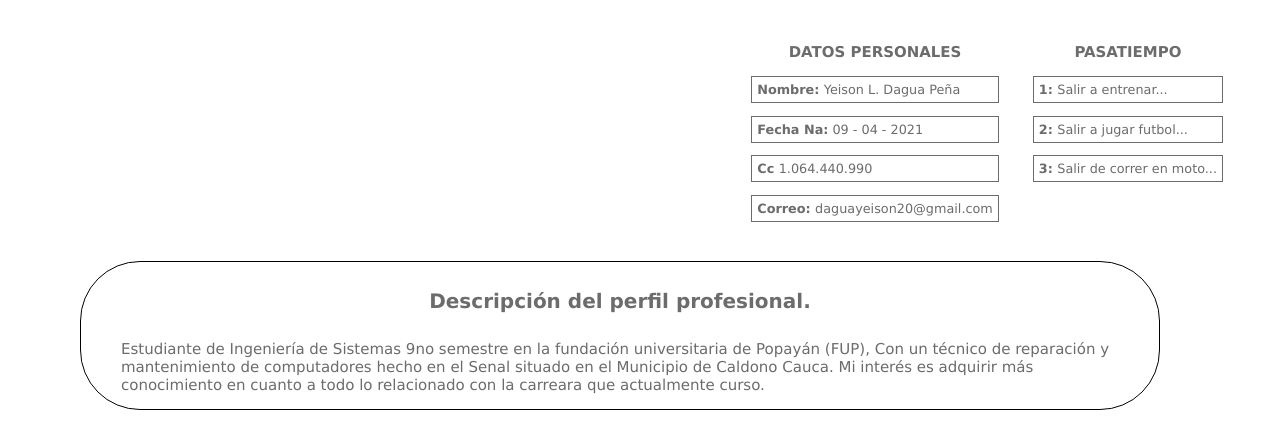
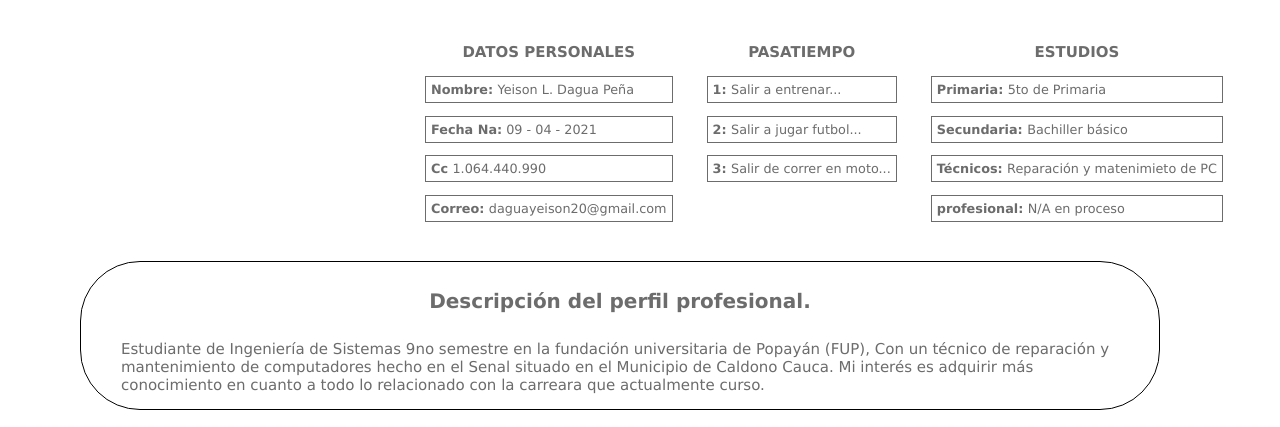
Before and after one commit to DaguaP/taller_1, a plain HTML site: page index.html in a window 1280 px wide. Shown: the part 307-734 px from the top of the page. Drawn offline with Linux system fonts and the light colour scheme.

Commit message:
Añadiendo Estudios desde DaguaPe

```diff
--- a/index.html
+++ b/index.html
@@ -47,6 +47,15 @@
                     </div>
 
 
+                    <div id="tabla">
+                        <h3> ESTUDIOS</h3>
+                        <p id="texto_cuadro"> <b>Primaria: </b> 5to de Primaria</p>
+                        <p id="texto_cuadro"> <b>Secundaria: </b> Bachiller básico</p>
+                        <p id="texto_cuadro"> <b>Técnicos: </b> Reparación y matenimieto de PC</p>
+                        <p id="texto_cuadro"> <b>profesional: </b> N/A en proceso</p>
+                    </div>
+
+
 
                 </article>
             </section>
```
